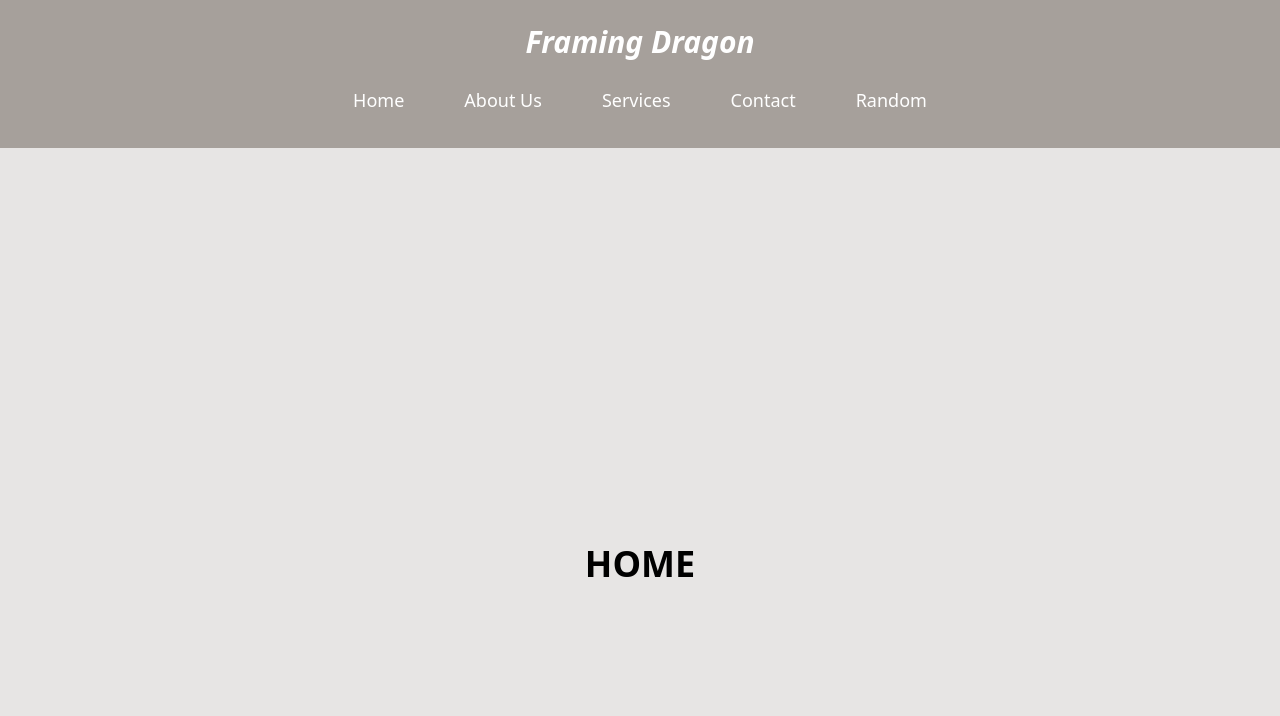
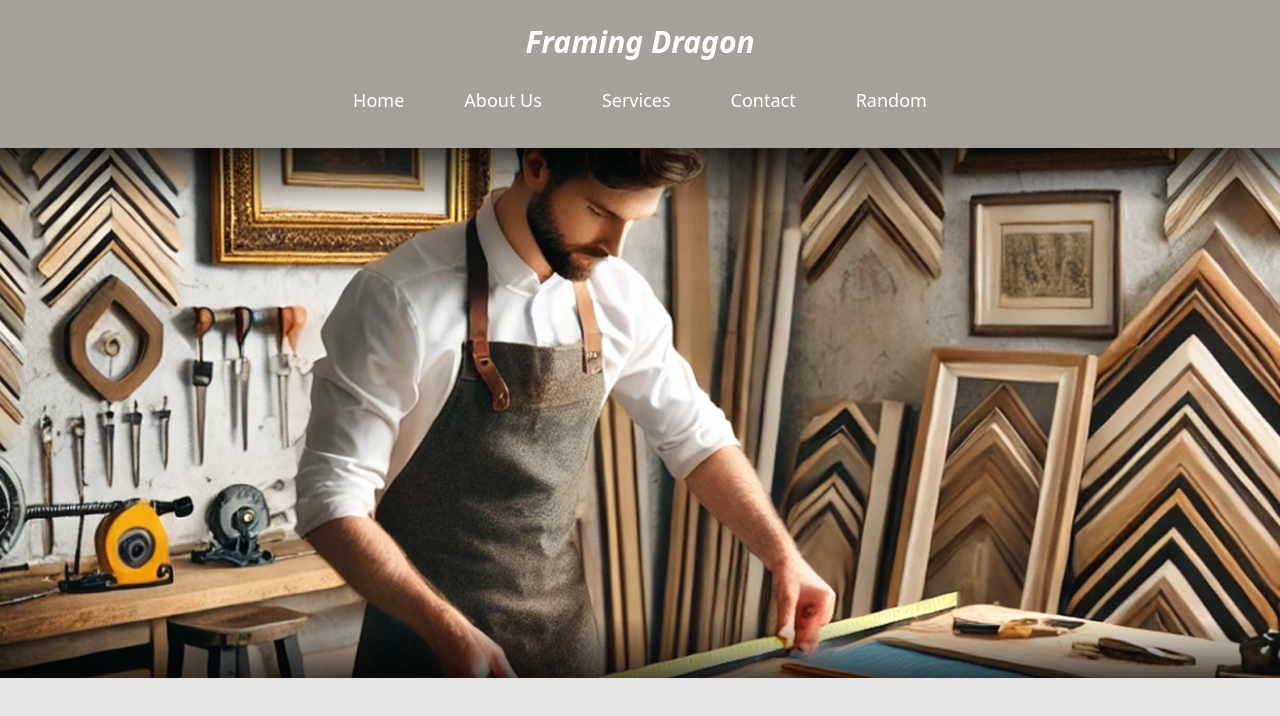
Before and after one commit to DeBoer753/fdpc-APP, a Next.js app: page / in a window 1280 px wide. Shown: the top 716 px of the page. Built offline with nearby package versions, Linux system fonts and the light colour scheme.

Commit message:
home banner, fixed layout.tsx width issue

```diff
--- a/src/app/layout.tsx
+++ b/src/app/layout.tsx
@@ -14,7 +14,7 @@ export default function RootLayout({ children }: { children: React.ReactNode })
     <html lang="en">
       <body className="w-full min-h-screen bg-stone-200 flex flex-col">
         <Navbar />
-        <main className="flex-1 container mx-auto p-4">{children}</main>
+        <main>{children}</main>
       </body>
     </html>
   );
--- a/src/app/page.tsx
+++ b/src/app/page.tsx
@@ -1,7 +1,22 @@
 export default function Home() {
   return (
-    <div className="w-full h-screen flex justify-center items-center">
-      <h1 className="text-4xl font-bold">HOME</h1>
+    <div className="relative w-full h-[400px] sm:h-[530px] bg-black">
+      {/* Background Image */}
+      <div
+        className="absolute inset-0 bg-cover bg-center transition-opacity duration-75"
+        style={{
+          backgroundImage: "url('/imgs/home-banner.png')",
+        }}
+      />
+
+      {/* Top and Bottom Shadows */}
+      <div className="absolute inset-0 pointer-events-none">
+        {/* Top Shadow */}
+        <div className="absolute top-0 w-full h-1/9 bg-gradient-to-b from-black/70 to-transparent" />
+
+        {/* Bottom Shadow */}
+        <div className="absolute bottom-0 w-full h-1/9 bg-gradient-to-t from-black/70 to-transparent" />
+      </div>
     </div>
   );
 }
```
Also changed, not shown: public/imgs/home-banner.png (added).
